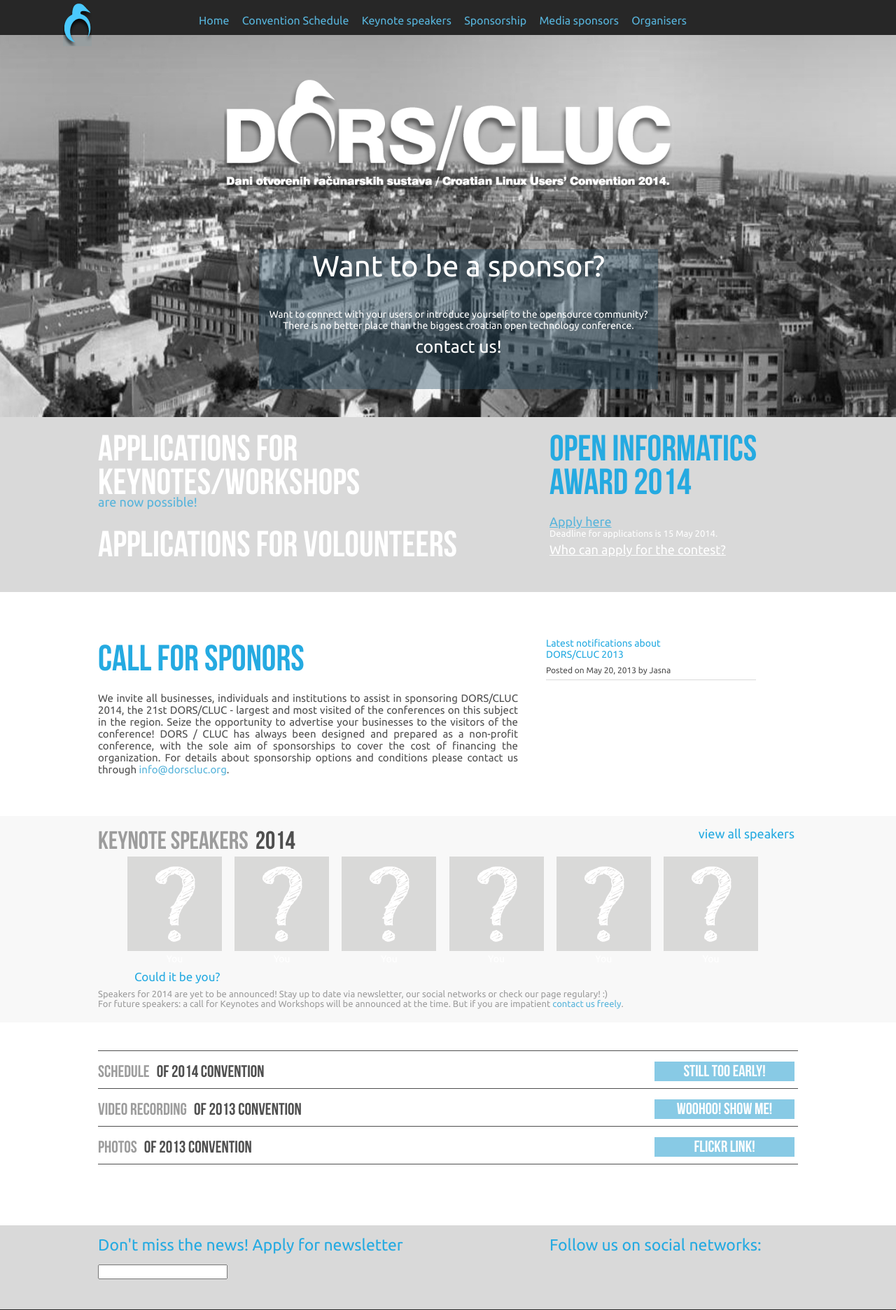
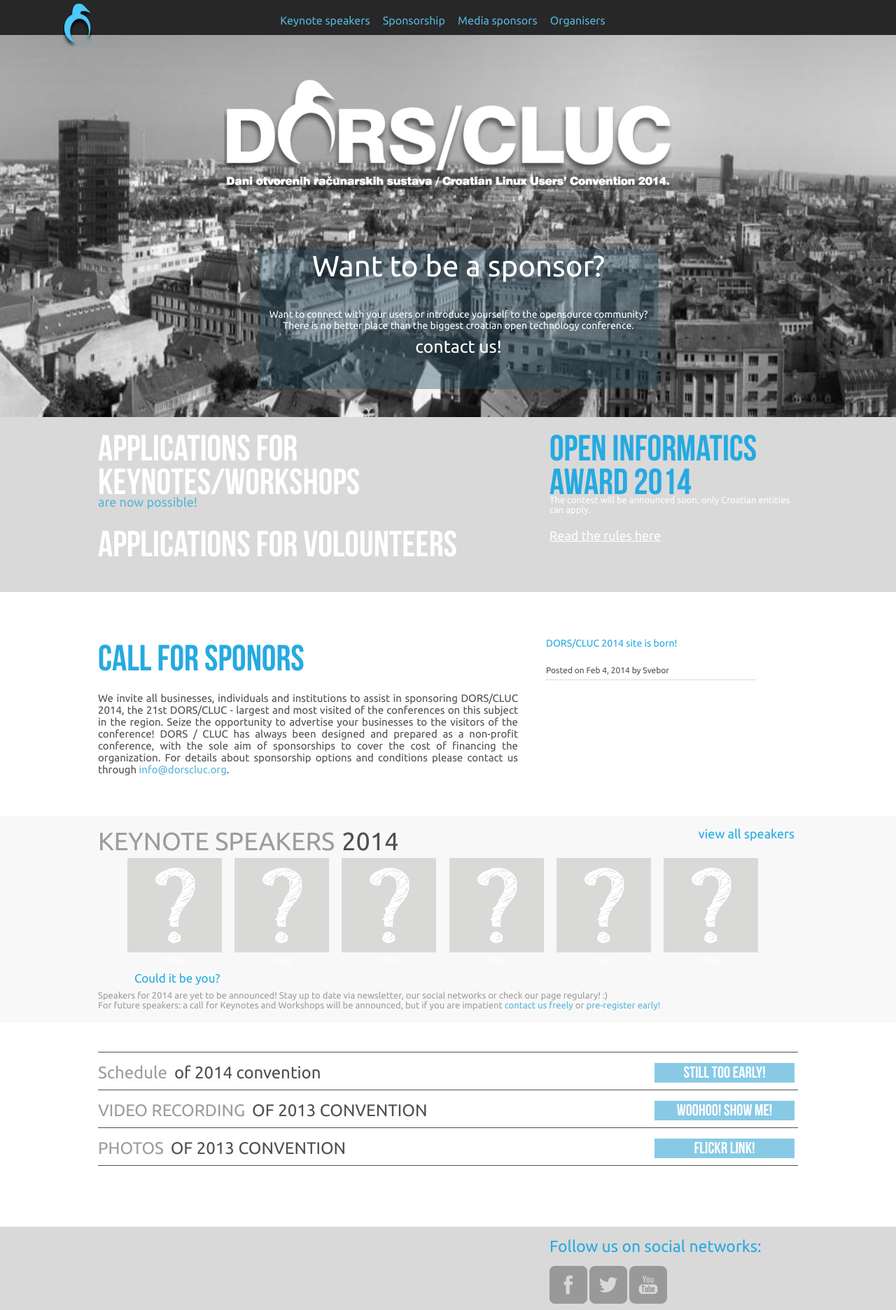
Before and after one commit to sveby/DC2014-static, a PHP site: page / in a window 1280 px wide. Shown: the top 1872 px of the page at 70% size. Run offline with PHP 8.4, Linux system fonts and the light colour scheme.

Commit message:
This should be ready for publishing..

```diff
--- a/dors/dors.css
+++ b/dors/dors.css
@@ -2,8 +2,11 @@
 @font-face {font-family: "BebasNeue";src: url(BebasNeue.otf) format("truetype");}
 @font-face {font-family: "Ubuntu-RI";src: url(Ubuntu-RI.itf) format("truetype");}
 
+* {
+    font-family: 'Ubuntu-R','BebasNeue','Ubuntu-RI';
+}
 body {font-family: 'Ubuntu-R','BebasNeue','Ubuntu-RI';padding:0;margin:0;font-size:14px;background-color:#ffffff;color:#57b4db;}
-a {text-decoration:none;font-family: 'Ubuntu-R';color:#57b4db;}/*opacity:0.7*/
+a {text-decoration:none;font-family: 'Ubuntu-R';color:#57b4db;cursor:pointer;}/*opacity:0.7*/
 a:hover {text-decoration:underline;}
 .ui-widget-content a {color:#57b4db !important;}
 h2 {color:#2c2c2c;z-index:0}
@@ -64,7 +67,7 @@ p {text-align:justify; font-size:15px;}
 .nav_links a {font-size:16px;}
 
 
-.header {position:absolute:top:50px;}
+.header {position:absolute;top:50px;}
 .img_main {position:absolute;width:100%;height:600px;left:0px;text-align:center;}
 .main_logo{position:absolute;margin:auto;text-align:center;width:100%;top:110px;z-index:98}
 .main_img{display:inline-block;max-width:50%;}
--- a/dors/index.html
+++ b/dors/index.html
@@ -11,21 +11,41 @@
 	<script src="js/jquery-1.10.2.js"></script>
 	<script src="js/ui-minified/jquery-ui.min.js"></script>
 
+	<script>
+        $(function() {
+            $(".scroll").click(function (event) {
+                event.defaultPrevented = 1;
+                //calculate destination place
+                var dest = 0;
+                if ($(this.hash).offset().top > $(document).height() - $(window).height()) {
+                    dest = $(document).height() - $(window).height();
+                } else {
+                    dest = $(this.hash).offset().top;
+                }
+                //go to destination
+                $('html,body').animate({
+                    scrollTop: dest
+                }, 2000, 'swing');
+            });
+        });
+	</script>
+
 </head>
+
 
 <body>
 <div class="logo"><img src="logo.png"></div>
 
 <div class="nav ddg ib">
 	 <div class="nav_triangle"></div>
-	 <div class="nav_links ib"><a class="f16" href="http://2014.dorscluc.org/">Home</a></div>
+	 <!--<div class="nav_links ib"><a class="f16" href="http://2014.dorscluc.org/">Home</a></div>-->
 	 <!-- Not yet: -->
-	 <div class="nav_links ib"><a class="f16" href="#zasto" id="open_schedule_dialog">Convention Schedule</a></div>
-	 <div class="nav_links ib"><a class="f16" href="#kn">Keynote speakers</a></div>
+	 <!-- <div class="nav_links ib"><a class="f16" href="#zasto" id="open_schedule_dialog">Convention Schedule</a></div> -->
+	 <div class="nav_links ib"><a class="f16 scroll" href="#kn">Keynote speakers</a></div>
 	 <!-- Download full sponsorship brochure: -->
-	 <div class="nav_links ib"><a id="open_sponsorship_dialog" class="f16" href="#on">Sponsorship</a></div>
-	 <div class="nav_links ib"><a class="f16" href="#" id="open_media_dialog">Media sponsors</a></div>
-	 <div class="nav_links ib"><a class="f16" href="http://www.dorscluc.org/?page_id=37">Organisers</a></div>
+	 <div class="nav_links ib"><a id="open_sponsorship_dialog" class="f16">Sponsorship</a></div>
+	 <div class="nav_links ib"><a class="f16" id="open_media_dialog">Media sponsors</a></div>
+	 <div class="nav_links ib"><a class="f16" id="open_organizers_dialog">Organisers</a></div>
 </div>
 
 <!-- Dialogs javascript: -->
@@ -56,13 +76,20 @@
 	                $("#volunteers_dialog").dialog("open");
 	                $("#volunteers_dialog").dialog({width:"67%"});
                 });
-
 	        });
 	        $(function() {
 	            $("#schedule_dialog").dialog({autoOpen: false});
 	            $("#open_schedule_dialog").click(function() {
 	                $("#schedule_dialog").dialog("open");
 	                $("#schedule_dialog").dialog({width:"67%"});
+                });
+	        });
+
+	        $(function() {
+	            $("#organizers_dialog").dialog({autoOpen: false});
+	            $("#open_organizers_dialog").click(function() {
+	                $("#organizers_dialog").dialog("open");
+	                $("#organizers_dialog").dialog({width:"500px"});
                 });
 	        });
 	 </script>
@@ -72,14 +99,59 @@
 </div>
 
 <div id="sponsorship_dialog" title="Call for sponsors">
-   We invite all businesses, individuals and institutions to assist in sponsoring DORS/CLUC 2014, the 21st DORS/CLUC - largest and most visited of the conferences on this subject in the region. Seize the opportunity to advertise your businesses to the visitors of the conference! DORS / CLUC has always been designed and prepared as a non-profit conference, with the sole aim of sponsorships to cover the cost of financing the organization. For details about sponsorship options and conditions please contact us through <a href="mailto:info@dorscluc.org">info@dorscluc.org</a>.
+   <p>We invite all businesses, individuals and institutions to assist in sponsoring DORS/CLUC 2014, the 21st DORS/CLUC - largest and most visited of the conferences on this subject in the region.</p>
+   <p>Seize the opportunity to advertise your businesses to the visitors of the conference! DORS / CLUC has always been designed and prepared as a non-profit conference, with the sole aim of sponsorships to cover the cost of financing the organization. For details about sponsorship options and conditions please contact us through <a href="mailto:info@dorscluc.org">info@dorscluc.org</a>.</p>
 </div>
+
 <div id="volunteers_dialog" title="We need you!">
-    We invite all interested parties to help with the preparation and holding of conferences to contact us at <a href="mailto:info@dorscluc.org">info@dorscluc.org</a> (with an indication of when you are free). Volunteer work includes preparations of materials for participants, accreditation, security guards at entrances, information providers, preparing drinks and snacks, wearing a microphone during keynotes, and the like. You all get a free admission to the conference and a hot meal.
+    <p>We invite all interested parties to help with the preparation and holding of conferences to contact us at <a href="mailto:info@dorscluc.org">info@dorscluc.org</a> (with an indication of when you are free).</p>
+    <p>Volunteer work includes preparations of materials for participants, accreditation, security guards at entrances, information providers, preparing drinks and snacks, wearing a microphone during keynotes, and the like. You all get a free admission to the conference and a hot meal.</p>
 </div>
 
 <div id="schedule_dialog" title="Nope, still too early!">
     Sorry, nothing yet.. please check back soon, or follow us on <a href="">Twitter</a>, <a href="">Facebook</a> or <a href="">Google+</a>!
+</div>
+
+<div id="organizers_dialog" title="Organizers">
+    <table>
+        <tr>
+            <td style="padding-top:0px" valign="top">
+                <img  title="hropen-logo-mini" src="http://www.dorscluc.org/wp-content/uploads/2012/12/hropen-logo-mini.png" alt="" width="210" />
+                <br>
+                <a href="http://www.open.hr">Croatian Association for Open<br>
+                Systems and Internet</a><br><br>
+                <i>Unska 3<br>
+                10 000 Zagreb<br>
+                Croatia<br><br></i>
+                Phone: + 385 (0)1 6129 674<br>
+                IBAN: HR5023600001101557175<br>
+                Matični broj: 1602845<br>
+                OIB: 09913557986<br>
+            </td>
+
+            <td style="padding-top:0px; padding-left:10px;" valign="top">
+                    <img title="hulk-logo-mini" src="http://www.dorscluc.org/wp-content/uploads/2012/12/hulk-logo-mini.jpg" alt="" width="210" height="72" />
+
+                <div><a href="http://www.linux.hr">Croatian Linux Users' Association</a></div>
+                <br>
+                <i>Lastovska 9<br>
+                10 000 Zagreb<br>
+                Croatia<br><br></i>
+                Ban acc. no: 2340009-1110161537<br>
+                Matični broj: 1875833<br>
+                OIB: 09478538040<br>
+
+
+                 LinkedIn: <a href="http://www.linkedin.com/e/gis/45456/12F1440B06D8" target="_blank">HULK/CLUG</a>
+                 <br />
+
+                 Facebook: <a href="http://www.facebook.com/group.php?gid=6399423804" target="_blank">HULK</a>
+                 <br />
+
+                 Google (+): <a href="https://plus.google.com/b/110735722057328263934/110735722057328263934" target="_blank">HULK</a>
+            </td>
+        </tr>
+    </table>
 </div>
 
 <div class="img_main">
@@ -100,18 +172,18 @@
 			<div class="i_b_txt bn f52 w h52">Applications for</div>
 			<div class="i_b_txt bn f52 w h52">keynotes/workshops</div>
 			<div class="i_s f18 w">
-				<a href="">are now possible!</a>
+				<a href="#kn" class="scroll">are now possible!</a>
 			</div>
-			<a class="i_b_txt bn f52 w pt20" style="display:block;" href="#" id="open_volunteers_dialog">
+			<a class="i_b_txt bn f52 w pt20" style="display:block;"  id="open_volunteers_dialog">
 					Applications for volounteers
 			</a>
 		</div>
 		<div class="info info2">
 			<div class="b bn f52 h52">Open informatics</div>
 			<div class="b bn f52 h52">Award 2014</div>
-			<div class="b f18 pt28 h20"><a class="t_d_u" href="#" style="display:block">Apply here</a></div>
-			<div class="f13 h20 w">Deadline for applications is 15 May 2014.</div>
-			<div class="f18 h20"><a style="display:block" class="w  t_d_u" href="http://www.open.hr/djelatnosti/nagrada-otvorena-informatika/" target="_blank">Who can apply for the contest?</a></div>
+			<!--<div class="b f18 pt28 h20"><a class="t_d_u" href="#" style="display:block">Apply here</a></div>-->
+			<div class="f13 h52 w">The contest will be announced soon, only Croatian entities can apply.</div>
+			<div class="f18 h20"><a style="display:block" class="w  t_d_u" href="http://www.open.hr/djelatnosti/nagrada-otvorena-informatika/" target="_blank">Read the rules here</a></div>
 		</div>
 	</div>
 </div>
@@ -132,8 +204,9 @@
 	<div class="info info2">
 	<div class="up_arrow"></div>
 	<div class="news_bar">
-	<div class="news_c b f16">Latest notifications about<br> DORS/CLUC 2013</div>
-	<div class="news_sub dg f12">Posted on May 20, 2013 by Jasna</div>
+	<!--<div class="news_c b f16">Latest notifications about<br> DORS/CLUC 2014</div>-->
+	<div class="news_c b f16">DORS/CLUC 2014 site is born! </div>
+	<div class="news_sub dg f12">Posted on Feb 4, 2014 by Svebor</div>
 	</div>
 	<div class="up_arrow"></div>
 	</div>
@@ -144,7 +217,9 @@
 
 <div class="speakers">
 <div class="sub_panel">
-<div class="info info1 bn f36 ib"><div class="ib lg" id="kn">KEYNOTE SPEAKERS</div><div class="ib dg p10">2014</div></div>
+<div class="info info1 bn f36 ib">
+    <div class="ib lg" id="kn">KEYNOTE SPEAKERS</div><div class="ib dg p10">2014</div>
+</div>
 <div class="info info2 ib"><div class="f18 b t_a_r">view all speakers</div></div>
 <div class="sub_panel ib">
 <div class="img_sp"><img class="img_sp1" src="speakers/unk.gif">You</div>
@@ -156,7 +231,7 @@
 </div>
 <div class="sub_panel t_a_l f17 b p52 pt8">Could it be you?</div>
 <div class="sub_panel t_a_l f13 lg pt8">Speakers for 2014 are yet to be announced! Stay up to date via newsletter, our social networks or check our page regulary! :) <br>
-For future speakers: a call for Keynotes and Workshops will be announced at the time. But if you are impatient <a href="mailto:info@dorscluc.org">contact us freely</a>.</div>
+For future speakers: a call for Keynotes and Workshops will be announced, but if you are impatient <a href="mailto:info@dorscluc.org">contact us freely</a> or <a href="https://docs.google.com/spreadsheet/viewform?formkey=dDFSUDE0U0RRUUF4bzN6S2pCUXpXUVE6MA" target="_blank">pre-register early!</a></div>
 </div>
 
 
@@ -183,14 +258,18 @@ For future speakers: a call for Keynotes and Workshops will be announced at the
 
 <div class="social">
 <div class="sub_panel">
-<div class="info info1 f23 b">Don't miss the news! Apply for newsletter</div>
+<div class="info info1 f23 b"><!--Don't miss the news! Apply for newsletter--></div>
 <div class="info info2 f23 b">Follow us on social networks:</div>
 </div>
 <div class="sub_panel">
 <div class="info info1">
-<input class="i_text" name="email" type="text" id="email" maxlength=35>
+<!--<input class="i_text" name="email" type="text" id="email" maxlength=35>-->
 </div>
-<div class="info info2"></div>
+<div class="info info2">
+    <a href="https://www.facebook.com/dorscluc" class="social_icon"><img src="social_icons/facebook.png" /></a>
+    <a href="https://www.twitter.com/dorscluc" class="social_icon"><img src="social_icons/twitter.png" /></a>
+    <a href="http://www.flickr.com/search/?q=dorscluc" class="social_icon"><img src="social_icons/youtube.png"/></a>
+</div>
 </div>
 </div>
 
```
Also changed, not shown: dors/social_icons/facebook.png (added), dors/social_icons/flickr.png (added), dors/social_icons/gplus.png (added), dors/social_icons/twitter.png (added), dors/social_icons/youtube.png (added).
